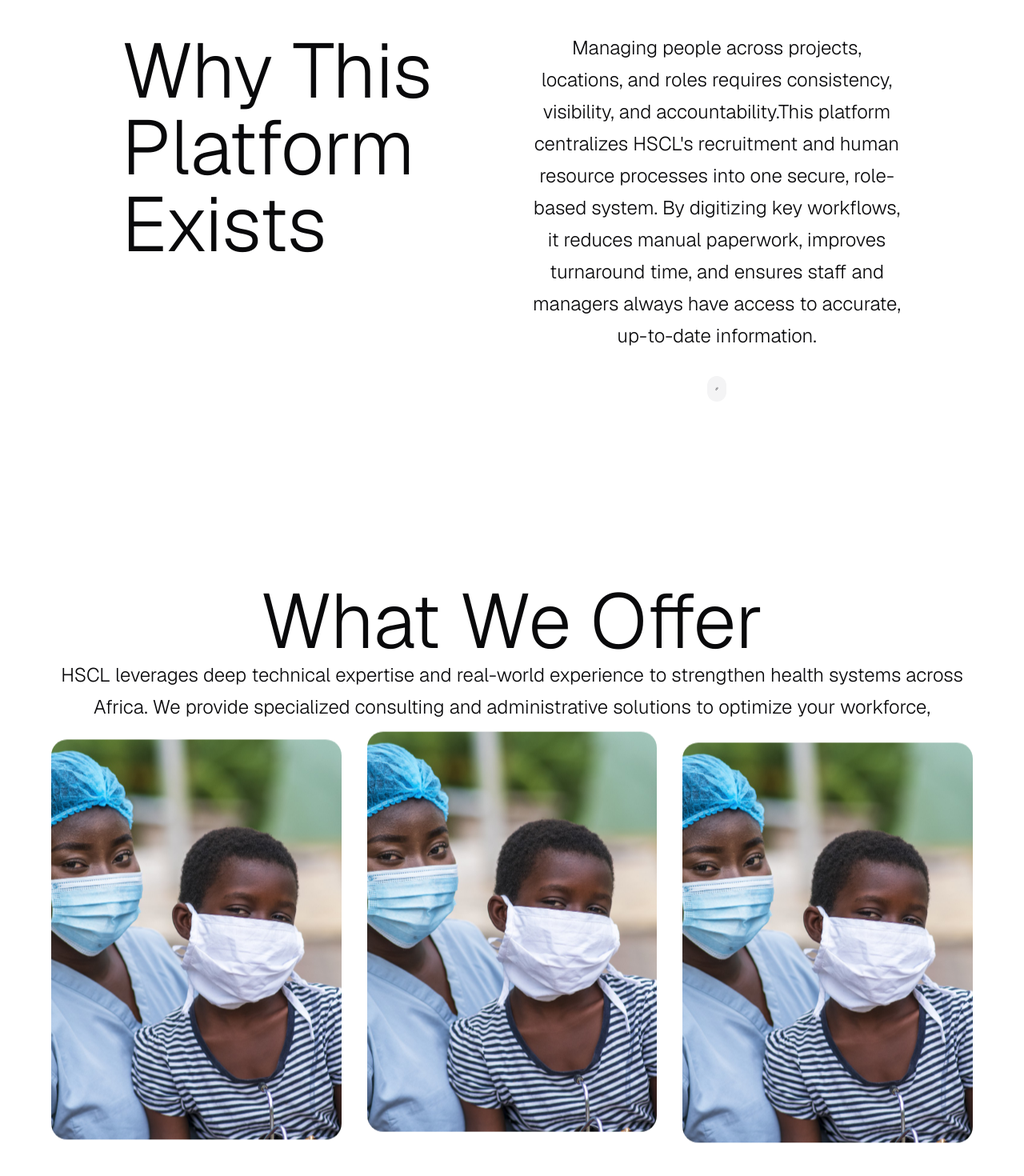
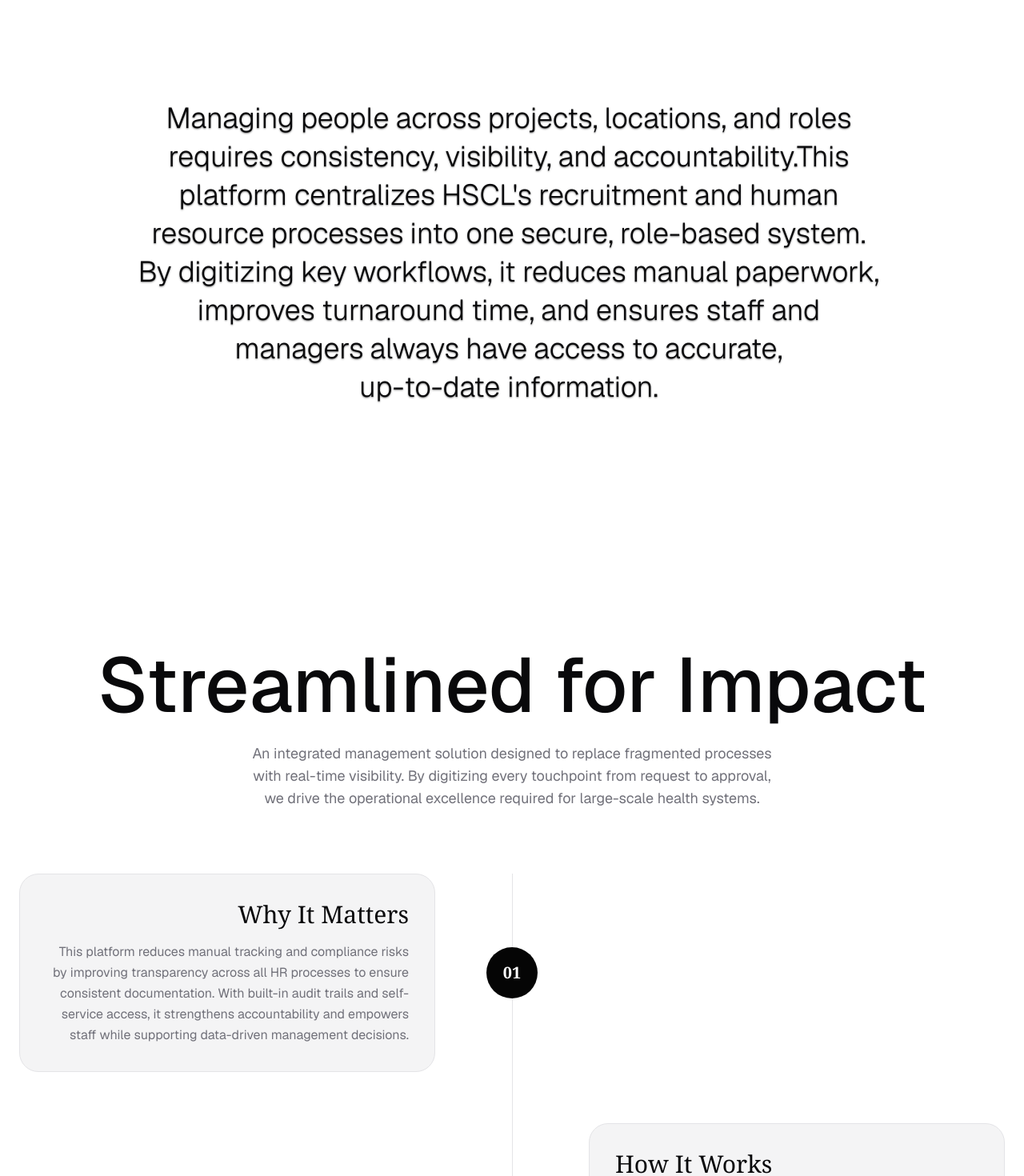
Before and after one commit to adekastanley/hscl-dasg, a Next.js app: page / in a window 1280 px wide. Shown: the part 1220-2690 px from the top of the page at 80% size. Built offline with nearby package versions, Linux system fonts and the light colour scheme.

Commit message:
chanhged section one

```diff
--- a/app/(marketing)/page.tsx
+++ b/app/(marketing)/page.tsx
@@ -1,20 +1,20 @@
 // import Image from "next/image";
 import HeroSection from "@/components/pages/homepage/herosection";
 import WhyWeExist from "@/components/pages/homepage/whyWeExist";
-import Services from "@/components/pages/aboutpage/Services";
-import StatsSection from "@/components/pages/homepage/Stats";
+// import Services from "@/components/pages/aboutpage/Services";
 
 import { CTASection } from "@/components/cta";
 import { Extras } from "@/components/pages/homepage/extras";
 import Snapshot from "@/components/pages/homepage/snapshot";
-import ServicesCardSection from "@/components/pages/homepage/servicesCard";
+// import ServicesCardSection from "@/components/pages/homepage/servicesCard";
+import SectionOne from "@/components/pages/homepage/sectionOne";
 
 export default function Home() {
 	return (
 		<>
 			<HeroSection />
-			<WhyWeExist />
-			<ServicesCardSection />
+			<SectionOne />
+			{/* <WhyWeExist /> */}
 			<Extras />
 			<Snapshot />
 			{/* <StatsSection /> */}
--- /dev/null
+++ b/components/pages/homepage/sectionOne.tsx
@@ -0,0 +1,24 @@
+import { TextGradientScroll } from "@/components/ui/scrollingText";
+
+export default function SectionOne() {
+	const whyWeExist = `	Managing people across projects, locations, and roles requires
+							consistency, visibility, and accountability.This platform
+							centralizes HSCL's recruitment and human resource processes into
+							one secure, role-based system. By digitizing key workflows, it
+							reduces manual paperwork, improves turnaround time, and ensures
+							staff and managers always have access to accurate, up-to-date
+							information.`;
+
+	return (
+		<section className="text-center min-h-screen flex justify-between items-center w-full">
+			<div className="w-full">
+				<TextGradientScroll
+					text={whyWeExist}
+					className="max-w-7xl lg:px-42 mx-auto text-center font-sans text-2xl md:text-3xl lg:text-4xl font-light justify-center"
+					type="word"
+					textOpacity="soft"
+				/>
+			</div>
+		</section>
+	);
+}
--- a/components/pages/homepage/servicesCard.tsx
+++ b/components/pages/homepage/servicesCard.tsx
@@ -1,91 +1,198 @@
+// "use client";
+// import { useRef } from "react";
+// import { motion, useScroll, useTransform } from "motion/react";
+
+// const services = [
+// 	{
+// 		title: "Recruitment & Onboarding",
+// 		src: "/assets/manage.jpg",
+// 	},
+// 	{
+// 		title: "Performance & Employee Management",
+// 		src: "/assets/one.jpg",
+// 	},
+// 	{
+// 		title: "Payroll & Administration",
+// 		src: "/assets/one.jpg",
+// 	},
+// ];
+
+// export default function ServicesCardSection() {
+// 	const containerRef = useRef<HTMLDivElement>(null);
+// 	const { scrollYProgress } = useScroll({
+// 		target: containerRef,
+// 		offset: ["start end", "end start"],
+// 	});
+
+// 	const y1 = useTransform(scrollYProgress, [0, 1], [100, -100]);
+// 	const y2 = useTransform(scrollYProgress, [0, 1], [150, -150]);
+// 	const y3 = useTransform(scrollYProgress, [0, 1], [80, -80]);
+
+// 	const yValues = [y1, y2, y3];
+
+// 	return (
+// 		<section
+// 			ref={containerRef}
+// 			className="bg-background px-6 py-32 overflow-hidden"
+// 		>
+// 			<div className="max-w-6xl mx-auto">
+// 				<motion.h2
+// 					className="mb-8 font-sans font-light text-center leading-8 lg:text-8xl text-4xl"
+// 					initial={{ opacity: 0, y: 20 }}
+// 					whileInView={{ opacity: 1, y: 0 }}
+// 					viewport={{ once: true }}
+// 				>
+// 					What We Offer
+// 				</motion.h2>
+// 				<motion.p
+// 					className="text-center space-y-6 font-light font-sans leading-10 text-2xl"
+// 					initial={{ opacity: 0, y: 20 }}
+// 					whileInView={{ opacity: 1, y: 0 }}
+// 					viewport={{ once: true }}
+// 				>
+// 					HSCL leverages deep technical expertise and real-world experience to
+// 					strengthen health systems across Africa. We provide specialized
+// 					consulting and administrative solutions to optimize your workforce,
+// 					including:
+// 				</motion.p>
+
+// 				<div className="grid grid-cols-1 md:grid-cols-3 gap-6 md:gap-8">
+// 					{services.map((service, i) => (
+// 						<motion.div
+// 							key={i}
+// 							className="relative h-[400px] md:h-[500px] rounded-xl overflow-hidden group cursor-pointer"
+// 							style={{ y: yValues[i] }}
+// 							initial={{ clipPath: "inset(100% 0 0 0)" }}
+// 							whileInView={{ clipPath: "inset(0 0 0 0)" }}
+// 							viewport={{ once: true }}
+// 							transition={{
+// 								duration: 1,
+// 								delay: i * 0.15,
+// 								ease: [0.16, 1, 0.3, 1],
+// 							}}
+// 							data-clickable
+// 						>
+// 							<motion.img
+// 								src={service.src}
+// 								alt={service.title}
+// 								className="w-full h-full object-cover transition-all duration-500 group-hover:grayscale-50 group-hover:scale-105"
+// 							/>
+// 							<div className="absolute inset-0 bg-linear-to-t from-black/60 to-transparent opacity-60 md:opacity-0 md:group-hover:opacity-100 transition-opacity duration-500" />
+// 							<div className="absolute bottom-0 left-0 p-6 z-20">
+// 								<h3 className="text-white text-xl md:text-2xl font-bold md:translate-y-4 md:opacity-0 md:group-hover:translate-y-0 md:group-hover:opacity-100 transition-all duration-500">
+// 									{service.title}
+// 								</h3>
+// 							</div>
+// 						</motion.div>
+// 					))}
+// 				</div>
+// 			</div>
+// 		</section>
+// 	);
+// }
+
 "use client";
-import { useRef } from "react";
-import { motion, useScroll, useTransform } from "motion/react";
 
-const services = [
+import type React from "react";
+
+import { useState } from "react";
+import { motion, AnimatePresence } from "motion/react";
+import { ArrowRight } from "lucide-react";
+
+const articles = [
 	{
 		title: "Recruitment & Onboarding",
-		src: "/assets/one.jpg",
+		category: "01",
+		image: "/assets/manage.jpg",
 	},
 	{
 		title: "Performance & Employee Management",
-		src: "/assets/one.jpg",
+		category: "02",
+		image: "/personal-branding-digital-marketing.jpg",
 	},
 	{
 		title: "Payroll & Administration",
-		src: "/assets/one.jpg",
+		category: "03",
+		image: "/typography-trends-modern-fonts.jpg",
+	},
+	{
+		title: "lorem ipsum dolor sit amet ",
+		category: "04",
+		image: "/placeholder.svg?height=200&width=300",
 	},
 ];
 
 export default function ServicesCardSection() {
-	const containerRef = useRef<HTMLDivElement>(null);
-	const { scrollYProgress } = useScroll({
-		target: containerRef,
-		offset: ["start end", "end start"],
-	});
+	const [hoveredIndex, setHoveredIndex] = useState<number | null>(null);
+	const [mousePosition, setMousePosition] = useState({ x: 0, y: 0 });
 
-	const y1 = useTransform(scrollYProgress, [0, 1], [100, -100]);
-	const y2 = useTransform(scrollYProgress, [0, 1], [150, -150]);
-	const y3 = useTransform(scrollYProgress, [0, 1], [80, -80]);
-
-	const yValues = [y1, y2, y3];
+	const handleMouseMove = (e: React.MouseEvent) => {
+		setMousePosition({ x: e.clientX, y: e.clientY });
+	};
 
 	return (
-		<section
-			ref={containerRef}
-			className="bg-background px-6 py-32 overflow-hidden"
-		>
-			<div className="max-w-6xl mx-auto">
-				<motion.h2
-					className="mb-8 font-sans font-light text-center leading-8 lg:text-8xl text-4xl"
+		<section className="bg-background px-6 py-24" onMouseMove={handleMouseMove}>
+			<div className="max-w-4xl mx-auto">
+				<motion.p
+					className="text-muted-foreground text-sm uppercase tracking-widest mb-8"
 					initial={{ opacity: 0, y: 20 }}
 					whileInView={{ opacity: 1, y: 0 }}
 					viewport={{ once: true }}
 				>
 					What We Offer
-				</motion.h2>
-				<motion.p
-					className="text-center space-y-6 font-light font-sans leading-10 text-2xl"
-					initial={{ opacity: 0, y: 20 }}
-					whileInView={{ opacity: 1, y: 0 }}
-					viewport={{ once: true }}
-				>
-					HSCL leverages deep technical expertise and real-world experience to
-					strengthen health systems across Africa. We provide specialized
-					consulting and administrative solutions to optimize your workforce,
-					including:
 				</motion.p>
 
-				<div className="grid grid-cols-1 md:grid-cols-3 gap-6 md:gap-8">
-					{services.map((service, i) => (
-						<motion.div
+				<div className="divide-y divide-border">
+					{articles.map((article, i) => (
+						<motion.a
 							key={i}
-							className="relative h-[400px] md:h-[500px] rounded-xl overflow-hidden group cursor-pointer"
-							style={{ y: yValues[i] }}
-							initial={{ clipPath: "inset(100% 0 0 0)" }}
-							whileInView={{ clipPath: "inset(0 0 0 0)" }}
+							href="/about-us"
+							className="group flex items-center justify-between py-6 relative"
+							initial={{ opacity: 0, y: 20 }}
+							whileInView={{ opacity: 1, y: 0 }}
 							viewport={{ once: true }}
-							transition={{
-								duration: 1,
-								delay: i * 0.15,
-								ease: [0.16, 1, 0.3, 1],
-							}}
+							transition={{ delay: i * 0.1 }}
+							onMouseEnter={() => setHoveredIndex(i)}
+							onMouseLeave={() => setHoveredIndex(null)}
+							whileHover={{ paddingLeft: 16, paddingRight: 16 }}
 							data-clickable
 						>
-							<motion.img
-								src={service.src}
-								alt={service.title}
-								className="w-full h-full object-cover transition-all duration-500 group-hover:grayscale-50 group-hover:scale-105"
-							/>
-							<div className="absolute inset-0 bg-linear-to-t from-black/60 to-transparent opacity-60 md:opacity-0 md:group-hover:opacity-100 transition-opacity duration-500" />
-							<div className="absolute bottom-0 left-0 p-6 z-20">
-								<h3 className="text-white text-xl md:text-2xl font-bold md:translate-y-4 md:opacity-0 md:group-hover:translate-y-0 md:group-hover:opacity-100 transition-all duration-500">
-									{service.title}
+							<div className="flex-1">
+								<span className="text-xs text-muted-foreground uppercase tracking-wider">
+									{article.category}
+								</span>
+								<h3 className="font-serif text-xl md:text-2xl text-foreground mt-1 group-hover:text-primary transition-colors">
+									{article.title}
 								</h3>
 							</div>
-						</motion.div>
+							<ArrowRight className="w-5 h-5 text-muted-foreground group-hover:text-primary group-hover:translate-x-1 transition-all" />
+						</motion.a>
 					))}
 				</div>
+
+				{/* Floating hover image */}
+				<AnimatePresence>
+					{hoveredIndex !== null && (
+						<motion.div
+							className="fixed pointer-events-none z-50 w-[200px] md:w-[300px] rounded-lg overflow-hidden shadow-2xl hidden md:block"
+							initial={{ opacity: 0, scale: 0.8 }}
+							animate={{
+								opacity: 1,
+								scale: 1,
+								x: mousePosition.x + 20,
+								y: mousePosition.y - 100,
+							}}
+							exit={{ opacity: 0, scale: 0.8 }}
+							transition={{ duration: 0.2 }}
+						>
+							<img
+								src={articles[hoveredIndex].image || "/placeholder.svg"}
+								alt={articles[hoveredIndex].title}
+								className="w-full h-auto"
+							/>
+						</motion.div>
+					)}
+				</AnimatePresence>
 			</div>
 		</section>
 	);
--- /dev/null
+++ b/components/ui/scrollingText.tsx
@@ -0,0 +1,159 @@
+"use client";
+
+import type React from "react";
+import { createContext, useContext, useRef } from "react";
+import {
+	useScroll,
+	useTransform,
+	motion,
+	type MotionValue,
+} from "motion/react";
+import { cn } from "@/lib/utils";
+
+type TextOpacityEnum = "none" | "soft" | "medium";
+type ViewTypeEnum = "word" | "letter";
+
+type TextGradientScrollType = {
+	text: string;
+	type?: ViewTypeEnum;
+	className?: string;
+	textOpacity?: TextOpacityEnum;
+};
+
+type LetterType = {
+	children: React.ReactNode | string;
+	progress: MotionValue<number>;
+	range: number[];
+};
+
+type WordType = {
+	children: React.ReactNode;
+	progress: MotionValue<number>;
+	range: number[];
+};
+
+type CharType = {
+	children: React.ReactNode;
+	progress: MotionValue<number>;
+	range: number[];
+};
+
+type TextGradientScrollContextType = {
+	textOpacity?: TextOpacityEnum;
+	type?: ViewTypeEnum;
+};
+
+const TextGradientScrollContext = createContext<TextGradientScrollContextType>(
+	{}
+);
+
+function useGradientScroll() {
+	const context = useContext(TextGradientScrollContext);
+	return context;
+}
+
+function TextGradientScroll({
+	text,
+	className,
+	type = "letter",
+	textOpacity = "soft",
+}: TextGradientScrollType) {
+	const ref = useRef<HTMLParagraphElement>(null);
+	const { scrollYProgress } = useScroll({
+		target: ref,
+		offset: ["start center", "end center"],
+	});
+
+	const words = text.split(" ");
+
+	return (
+		<TextGradientScrollContext.Provider value={{ textOpacity, type }}>
+			<p
+				ref={ref}
+				className={cn("relative flex m-0 flex-wrap font-light ", className)}
+			>
+				{words.map((word, i) => {
+					const start = i / words.length;
+					const end = start + 1 / words.length;
+					return type === "word" ? (
+						<Word key={i} progress={scrollYProgress} range={[start, end]}>
+							{word}
+						</Word>
+					) : (
+						<Letter key={i} progress={scrollYProgress} range={[start, end]}>
+							{word}
+						</Letter>
+					);
+				})}
+			</p>
+		</TextGradientScrollContext.Provider>
+	);
+}
+
+const Word = ({ children, progress, range }: WordType) => {
+	const opacity = useTransform(progress, range, [0, 1]);
+	return (
+		<span className="relative me-2 mt-2">
+			<span style={{ position: "absolute", opacity: 0.1 }}>{children}</span>
+			<motion.span
+				style={{
+					transition: "all .5s",
+					opacity: opacity,
+					textShadow: "0 1px 2px rgba(1, 1, 1, 0.5)",
+				}}
+			>
+				{children}
+			</motion.span>
+		</span>
+	);
+};
+
+const Letter = ({ children, progress, range }: LetterType) => {
+	if (typeof children === "string") {
+		const amount = range[1] - range[0];
+		const step = amount / children.length;
+		return (
+			<span className="relative me-2 mt-2">
+				{children.split("").map((char: string, i: number) => {
+					const start = range[0] + i * step;
+					const end = range[0] + (i + 1) * step;
+					return (
+						<Char key={`c_${i}`} progress={progress} range={[start, end]}>
+							{char}
+						</Char>
+					);
+				})}
+			</span>
+		);
+	}
+};
+
+const Char = ({ children, progress, range }: CharType) => {
+	const opacity = useTransform(progress, range, [0, 1]);
+	const { textOpacity } = useGradientScroll();
+
+	return (
+		<span>
+			<span
+				className={cn("absolute", {
+					"opacity-0": textOpacity == "none",
+					"opacity-10": textOpacity == "soft",
+					"opacity-30": textOpacity == "medium",
+				})}
+			>
+				{children}
+			</span>
+			<motion.span
+				style={{
+					transition: "all .5s",
+					opacity: opacity,
+					textShadow: "0 1px 2px rgba(0, 0, 0, 0.08)",
+				}}
+			>
+				{children}
+			</motion.span>
+		</span>
+	);
+};
+
+export { TextGradientScroll };
```
Also changed, not shown: components/cta.tsx (+6 -6 lines), public/assets/manage.jpg (added).
